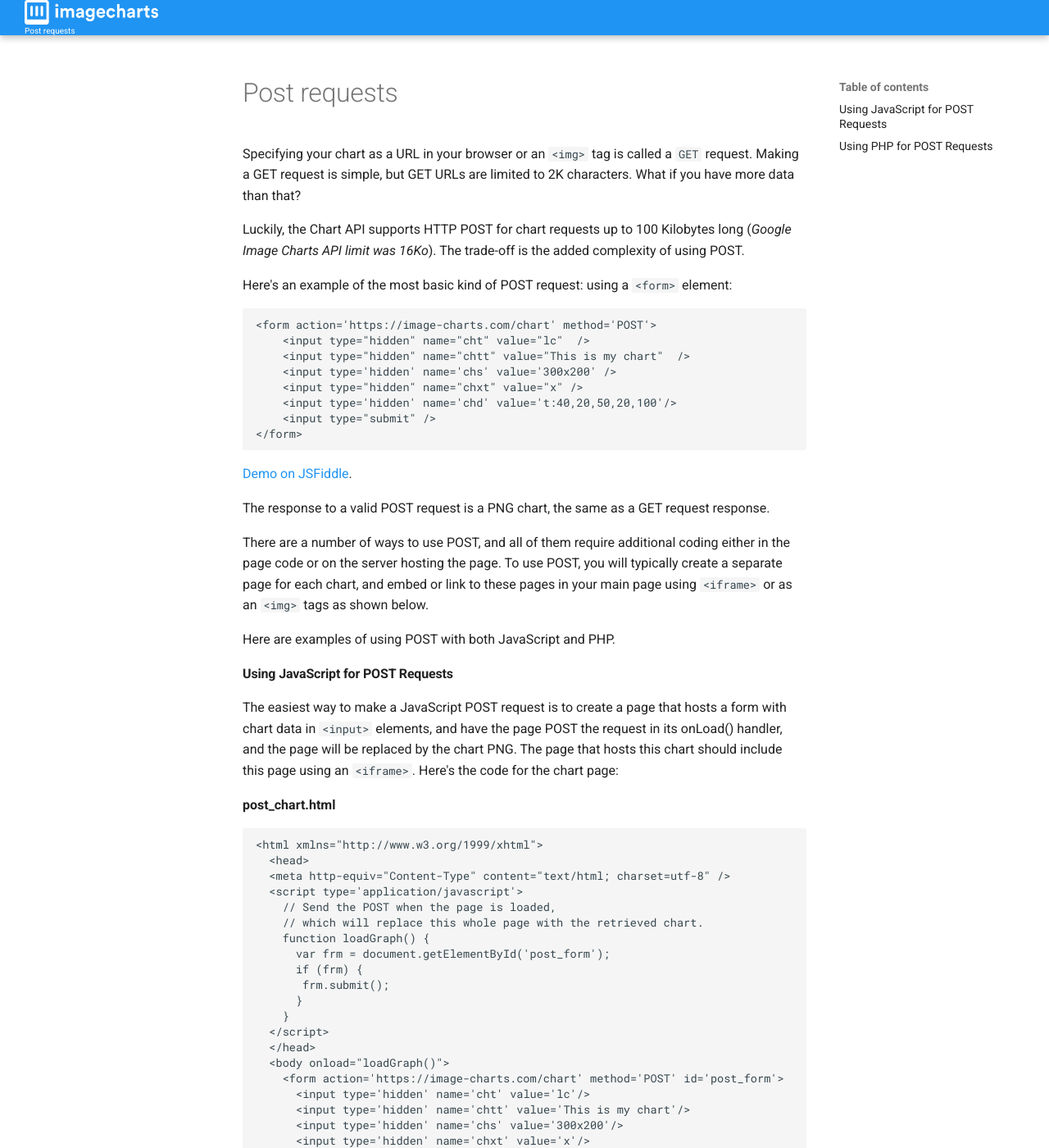
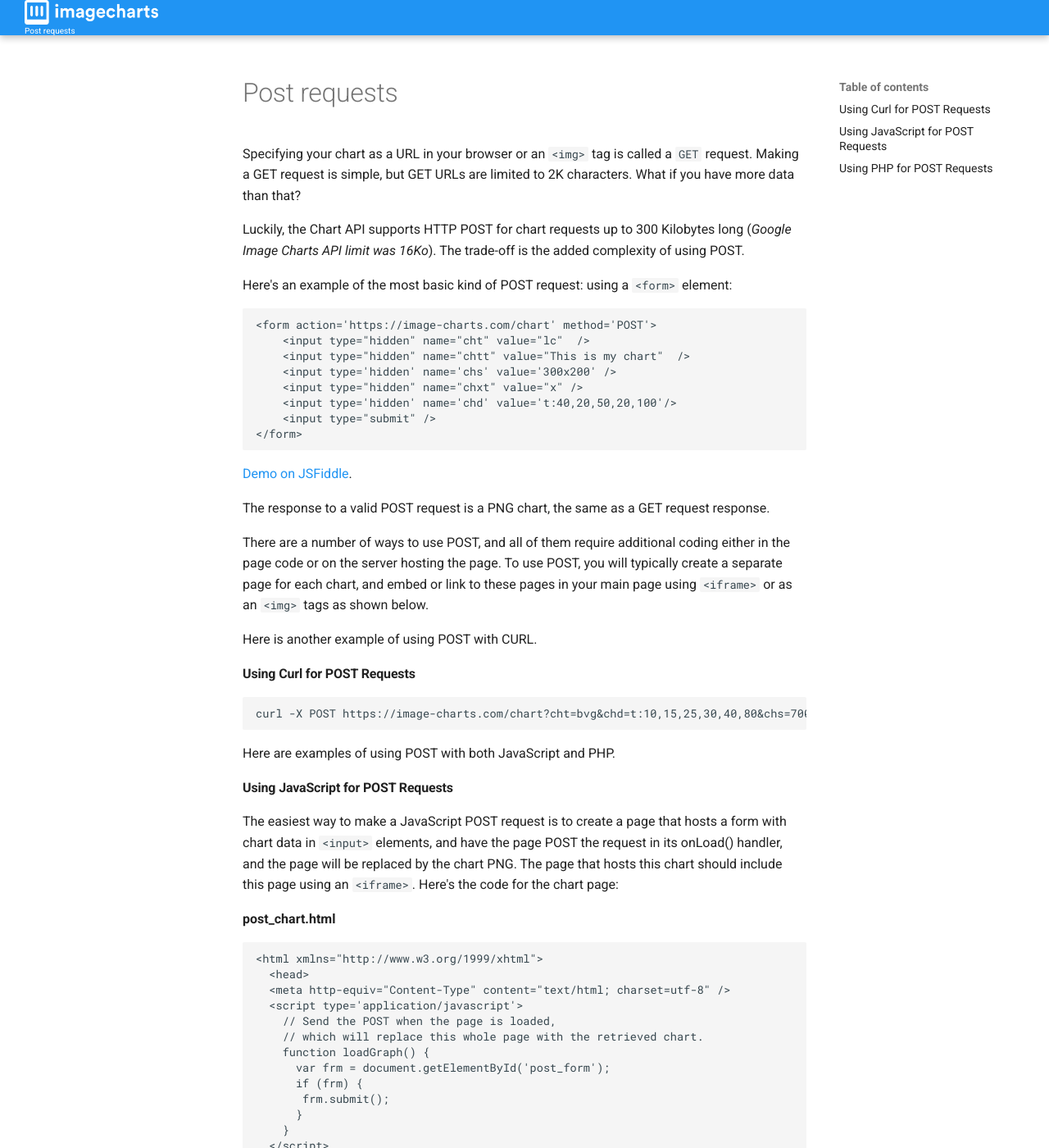
Before and after one commit to image-charts/documentation, an MkDocs documentation site: the page built from docs/reference/post-requests.md, in a window 1280 px wide and 1400 px high. Shown: the whole window at 82% size. Built offline with MkDocs 1.6.1 and Material for MkDocs 9.7.7, drawn with Linux system fonts in a browser that asks for light colours.

Commit message:
doc: document CURL for POST requests

````diff
--- a/docs/reference/post-requests.md
+++ b/docs/reference/post-requests.md
@@ -1,6 +1,6 @@
 Specifying your chart as a URL in your browser or an `<img>` tag is called a `GET` request. Making a GET request is simple, but GET URLs are limited to 2K characters. What if you have more data than that?
 
-Luckily, the Chart API supports HTTP POST for chart requests up to 100 Kilobytes long (*Google Image Charts API limit was 16Ko*). The trade-off is the added complexity of using POST.
+Luckily, the Chart API supports HTTP POST for chart requests up to 300 Kilobytes long (*Google Image Charts API limit was 16Ko*). The trade-off is the added complexity of using POST.
 
 Here's an example of the most basic kind of POST request: using a `<form>` element:
 
@@ -21,8 +21,15 @@ The response to a valid POST request is a PNG chart, the same as a GET request r
 
 There are a number of ways to use POST, and all of them require additional coding either in the page code or on the server hosting the page. To use POST, you will typically create a separate page for each chart, and embed or link to these pages in your main page using `<iframe>` or as an `<img>` tags as shown below.
 
+Here is another example of using POST with CURL.
+
+#### Using Curl for POST Requests
+
+```
+curl -X POST https://image-charts.com/chart?cht=bvg&chd=t:10,15,25,30,40,80&chs=700x300&chxt=x,y&chxl=0:%7CMarch%20%2718%7CApril%20%2718%7CMay%20%2718%7CJune%20%2718%7CJuly%20%2718%7CAugust%20%2718%7C&chdl=Visitors%20(in%20thousands%29&chf=b0,lg,90,05B142,1,0CE858,0.2&chxs=1N**K&chtt=Visitors%20report&chma=0,0,10,10 > my-chart.png
+```
+
 Here are examples of using POST with both JavaScript and PHP.
-
 
 #### Using JavaScript for POST Requests
 
````
